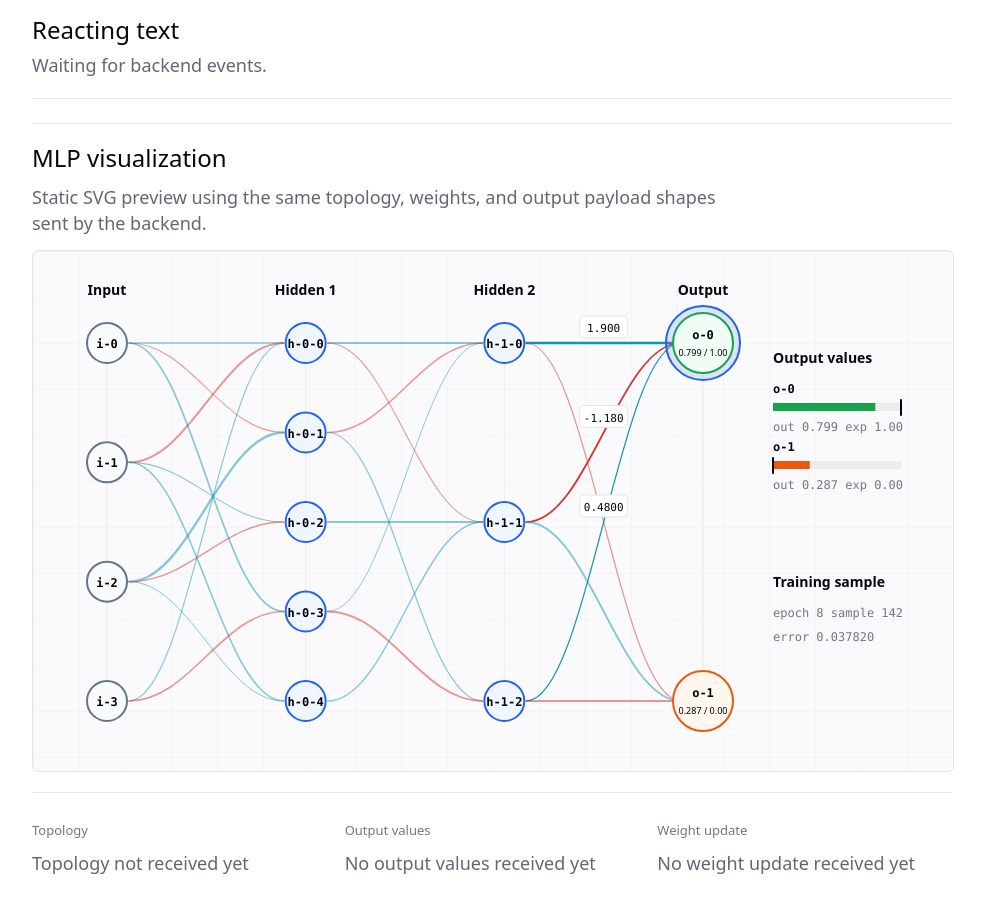
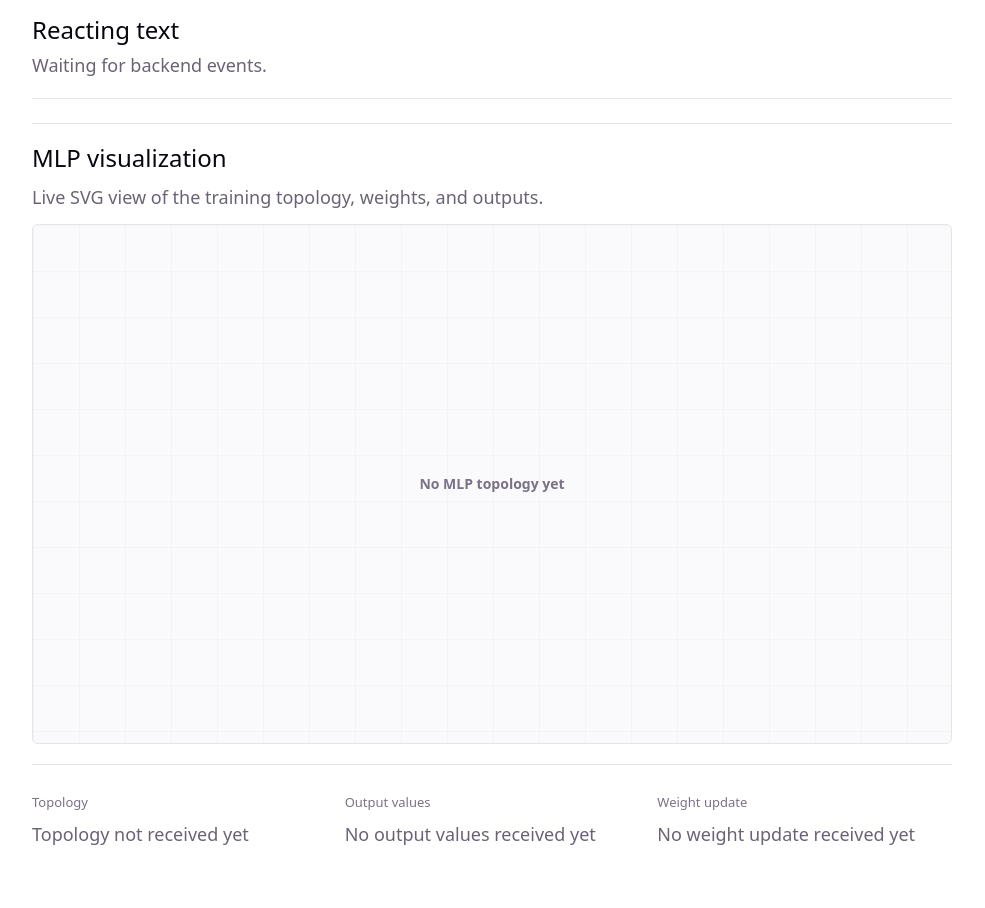
Before and after one commit to stiigp/portf-MLP, a React (Vite) app in the folder frontend/: page / in a window 1280 px wide. Shown: the part 440-1348 px from the top of the page, without its empty margins (148-1133 px from the left). After the commit the page ends 1320 px from the top, so only its background shows below. Built offline with nearby package versions, Linux system fonts and the light colour scheme.

Commit message:
feat: first version of reacting live visualization

```diff
--- a/frontend/src/App.css
+++ b/frontend/src/App.css
@@ -205,6 +205,17 @@ button:disabled {
   overflow: visible;
 }
 
+.mlp-visualization-empty {
+  display: grid;
+  place-items: center;
+  box-sizing: border-box;
+}
+
+.mlp-visualization-empty span {
+  color: var(--muted);
+  font: 700 14px/1 var(--sans);
+}
+
 .mlp-layer-rail {
   stroke: color-mix(in srgb, var(--border) 70%, transparent);
   stroke-width: 1;
--- a/frontend/src/App.tsx
+++ b/frontend/src/App.tsx
@@ -6,7 +6,7 @@ import {
   TrainingForm,
   type TrainingFormState,
 } from './components/TrainingForm'
-import { StaticMlpVisualization } from './components/StaticMlpVisualization'
+import { MlpVisualization } from './components/MlpVisualization'
 import { createTrainingSession } from './services/mlpSessionApi'
 import { stompClient } from './services/mlpStompClient'
 import type { StartTrainingPayload } from './types/StartTrainingPayload'
@@ -204,7 +204,13 @@ function App() {
           </p>
         </section>
 
-        <StaticMlpVisualization />
+        <MlpVisualization
+          topology={snapshot.topology}
+          connections={snapshot.weights}
+          outputs={snapshot.outputs}
+          progress={snapshot.progress}
+          eventType={lastEvent?.type ?? null}
+        />
 
         <section className="details">
           <div>
--- /dev/null
+++ b/frontend/src/components/MlpVisualization.tsx
@@ -0,0 +1,94 @@
+import { useEffect, useMemo, useRef, useState } from 'react'
+
+import type {
+  ConnectionSnapshot,
+  LayerTopology,
+  OutputValueSnapshot,
+  TrainingEventType,
+  TrainingFinishedEvent,
+  TrainingProgressEvent,
+} from '../types/TrainingEvent'
+import { MlpSvgView } from '../visualization/mlpSvgView'
+import type { MlpSvgSnapshot } from '../visualization/mlpSvgTypes'
+
+type MlpVisualizationProps = {
+  topology: LayerTopology[]
+  connections: ConnectionSnapshot[]
+  outputs: OutputValueSnapshot[]
+  progress: TrainingProgressEvent | TrainingFinishedEvent | null
+  eventType: TrainingEventType | null
+}
+
+export function MlpVisualization({
+  topology,
+  connections,
+  outputs,
+  progress,
+  eventType,
+}: MlpVisualizationProps) {
+  const svgRef = useRef<SVGSVGElement | null>(null)
+  const viewRef = useRef<MlpSvgView | null>(null)
+  const [selectedNeuronId, setSelectedNeuronId] = useState<string | null>(null)
+  const hasTopology = topology.length > 0
+
+  const snapshot = useMemo<MlpSvgSnapshot>(
+    () => ({
+      topology,
+      connections,
+      outputs,
+      progress,
+      status: null,
+      eventType,
+      selectedNeuronId,
+    }),
+    [connections, eventType, outputs, progress, selectedNeuronId, topology],
+  )
+
+  useEffect(() => {
+    if (
+      selectedNeuronId &&
+      !topology.some((layer) => layer.perceptronIds.includes(selectedNeuronId))
+    ) {
+      setSelectedNeuronId(null)
+    }
+  }, [selectedNeuronId, topology])
+
+  useEffect(() => {
+    if (!svgRef.current || !hasTopology) {
+      return
+    }
+
+    const view = new MlpSvgView(svgRef.current, {
+      onNeuronSelect: setSelectedNeuronId,
+    })
+    viewRef.current = view
+
+    return () => {
+      view.destroy()
+      viewRef.current = null
+    }
+  }, [hasTopology])
+
+  useEffect(() => {
+    if (hasTopology) {
+      viewRef.current?.update(snapshot)
+    }
+  }, [hasTopology, snapshot])
+
+  return (
+    <section className="mlp-visualization-section">
+      <div className="mlp-visualization-heading">
+        <h2>MLP visualization</h2>
+        <p>Live SVG view of the training topology, weights, and outputs.</p>
+      </div>
+
+      {hasTopology ? (
+        <svg ref={svgRef} className="mlp-visualization" />
+      ) : (
+        <div className="mlp-visualization mlp-visualization-empty">
+          <span>No MLP topology yet</span>
+        </div>
+      )}
+    </section>
+  )
+}
```
